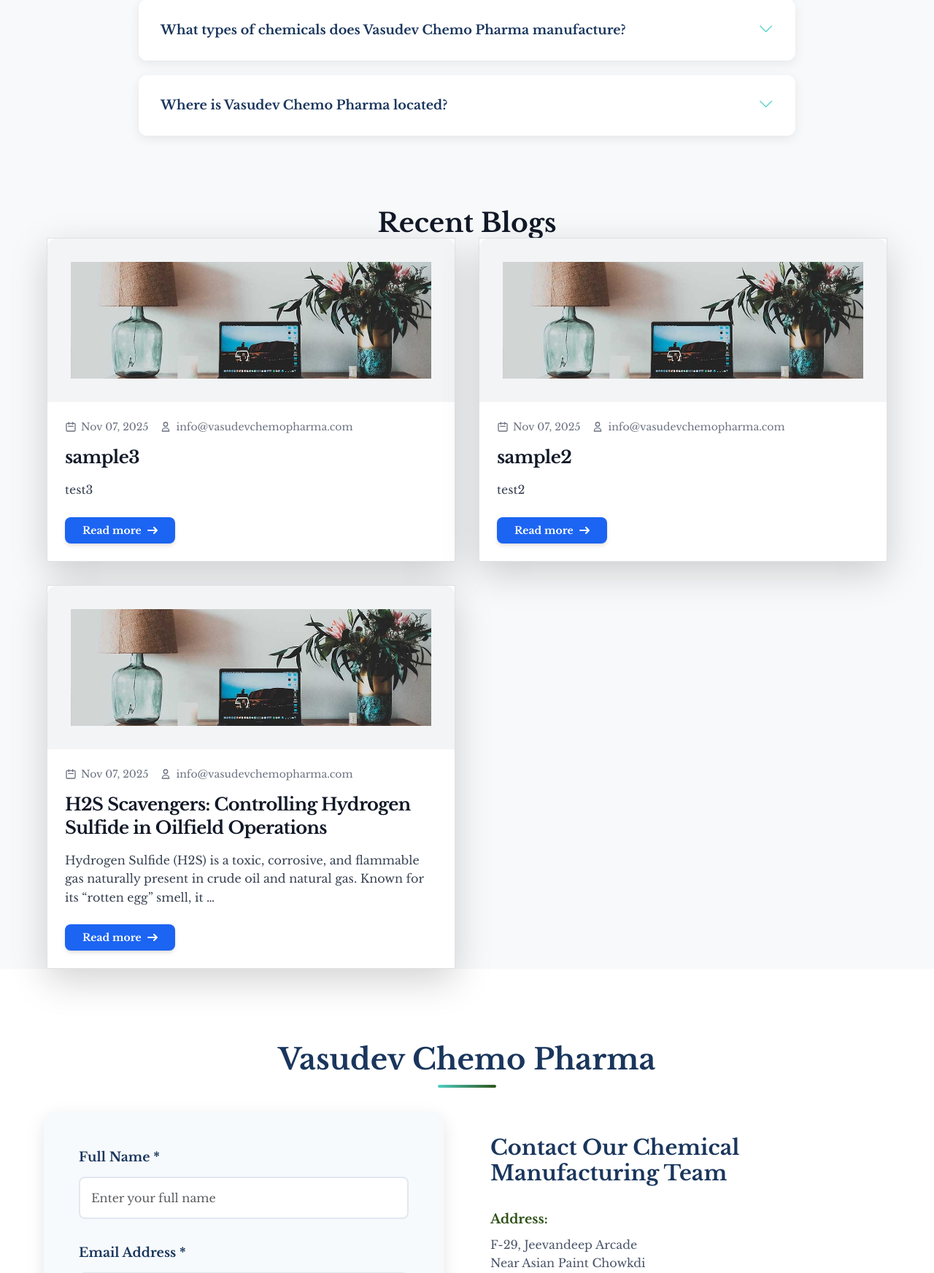
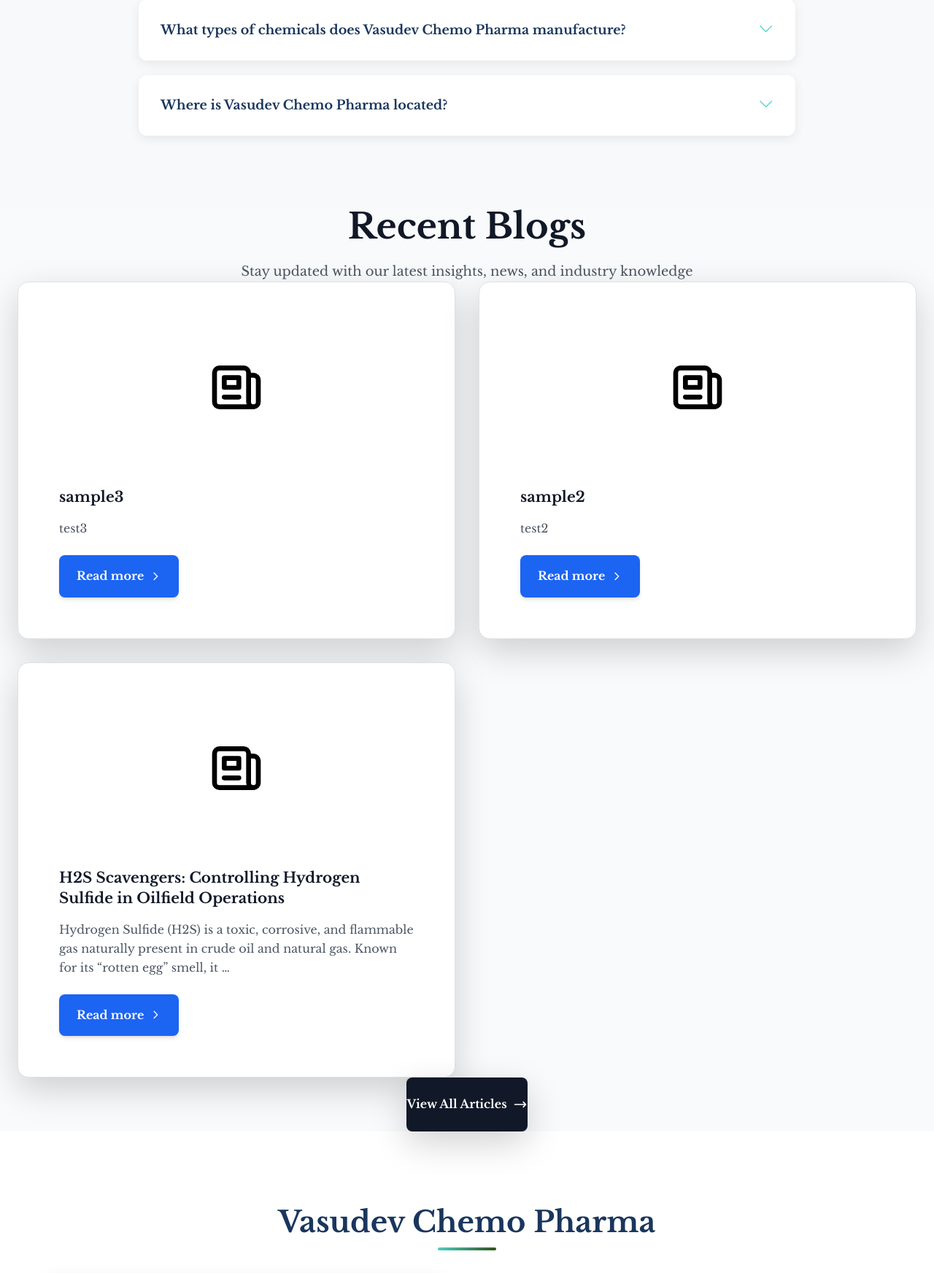
Before and after one commit to vasudevchemopharma-creator/main-website, a Django app: page / in a window 1280 px wide. Shown: the part 3294-5039 px from the top of the page at 73% size. Run offline with Django 5.2, Linux system fonts and the light colour scheme; data comes from the database, SQL or seed files in the repository; both versions use the stored data as it was after the commit; some libraries are stand-ins or nearby versions.

Commit message:
new update

```diff
--- a/app/templates/index.html
+++ b/app/templates/index.html
@@ -1811,93 +1811,126 @@
         </div>
     </section>
 
-    <div class="container mx-auto px-4 py-12">
-        <h1 class="text-4xl font-extrabold text-center mb-12 text-gray-900 dark:text-white">Recent Blogs</h1>
+    <!-- Replace your blog section with this -->
+    <section class="py-16 px-4 bg-gray-50">
+        <div class="max-w-7xl mx-auto">
+            <!-- Section Header -->
+            <div class="text-center mb-12">
+                <h2 class="text-4xl md:text-5xl font-bold text-gray-900 mb-4">
+                    Recent Blogs
+                </h2>
+                <p class="text-lg text-gray-600 max-w-2xl mx-auto">
+                    Stay updated with our latest insights, news, and industry knowledge
+                </p>
+            </div>
 
             {% if recent_blogs %}
-        <!-- Responsive Grid: 1 column on mobile, 2 on tablet/small desktop, 3 on large desktop -->
+            <!-- Blog Cards Grid - Max 3 per row -->
             <div class="grid grid-cols-1 md:grid-cols-2 lg:grid-cols-3 gap-8">
                 {% for blog in recent_blogs %}
                 <div
-                class="bg-white border border-gray-200 rounded-xl shadow-lg hover:shadow-2xl transition duration-300 ease-in-out transform hover:-translate-y-1 dark:bg-gray-800 dark:border-gray-700 overflow-hidden">
-
-                <a href="" class="block">
-                    <!-- Conditional Image Handling -->
+                    class="blog-card bg-white rounded-xl shadow-lg overflow-hidden border border-gray-100 transition-all duration-300 hover:-translate-y-2">
+                    <div class="blog-image-container overflow-hidden rounded-t-xl">
                         {% if blog.image %}
-                    <img class="w-full h-56 object-cover rounded-t-xl" src="{{ blog.image.url }}"
-                        alt="{{ blog.title }}" />
+                        <img src="{{ blog.image.url }}" alt="{{ blog.title }}"
+                            class="blog-image w-full h-56 object-cover transition-transform duration-500 hover:scale-110" />
                         {% else %}
-                    <!-- Fallback Image -->
-                    <img class="w-full h-56 object-cover rounded-t-xl bg-gray-100 dark:bg-gray-700 p-8"
-                        src="{% static 'media/image-1.jpg' %}" alt="{{ blog.title }} placeholder" />
+                        <div
+                            class="w-full h-56 bg-gradient-to-br from-blue-50 to-blue-100 flex items-center justify-center">
+                            <svg class="w-20 h-20 text-blue-300" fill="none" stroke="currentColor" viewBox="0 0 24 24">
+                                <path stroke-linecap="round" stroke-linejoin="round" stroke-width="2"
+                                    d="M19 20H5a2 2 0 01-2-2V6a2 2 0 012-2h10a2 2 0 012 2v1m2 13a2 2 0 01-2-2V7m2 13a2 2 0 002-2V9a2 2 0 00-2-2h-2m-4-3H9M7 16h6M7 8h6v4H7V8z" />
+                            </svg>
+                        </div>
                         {% endif %}
+                    </div>
+
+                    <div class="p-6">
+                        <!-- Title -->
+                        <a href="" class="**!no-underline !hover:no-underline**">
+                            <h3
+                                class="text-xl font-bold text-gray-900 mb-3 line-clamp-2 hover:text-blue-600 transition-colors cursor-pointer">
+                                {{ blog.title }}
+                            </h3>
                         </a>
 
-                <div class="p-6">
-                    <!-- Metadata: Date and Author -->
-                    <!-- Added 'flex-wrap' for safety and adjusted internal element classes -->
-                    <div class="flex items-start text-sm text-gray-500 mb-3 dark:text-gray-400 space-x-4">
-                        <!-- Date: Ensure it stays on one line with 'whitespace-nowrap' -->
-                        <span class="flex items-center whitespace-nowrap flex-shrink-0">
-                            <!-- Calendar Icon (Inline SVG for compatibility) -->
-                            <svg class="w-4 h-4 mr-1.5 flex-shrink-0" fill="none" stroke="currentColor"
-                                viewBox="0 0 24 24" xmlns="http://www.w3.org/2000/svg">
+                        <!-- Excerpt -->
+                        <p class="text-gray-600 mb-6 line-clamp-3 leading-relaxed">
+                            {{ blog.content|truncatewords:25|striptags }}
+                        </p>
+
+                        <!-- Read More Button -->
+                        <a href=""
+                            class="inline-flex items-center gap-2 px-6 py-3 bg-blue-600 text-white font-semibold rounded-lg hover:bg-blue-700 transition-all duration-300 shadow-md hover:shadow-lg group">
+                            Read more
+                            <svg class="w-4 h-4 transform group-hover:translate-x-1 transition-transform" fill="none"
+                                stroke="currentColor" viewBox="0 0 24 24">
                                 <path stroke-linecap="round" stroke-linejoin="round" stroke-width="2"
-                                    d="M8 7V3m8 4V3m-9 8h10M5 21h14a2 2 0 002-2V7a2 2 0 00-2-2H5a2 2 0 00-2 2v12a2 2 0 002 2z">
-                                </path>
-                            </svg>
-                            {{ blog.published_at|date:"M d, Y" }}
-                        </span>
-                        <!-- Author: Added 'min-w-0' and 'truncate' to handle long emails/names elegantly -->
-                        <span class="flex items-center min-w-0 truncate">
-                            <!-- Person Icon -->
-                            <svg class="w-4 h-4 mr-1.5 flex-shrink-0" fill="none" stroke="currentColor"
-                                viewBox="0 0 24 24" xmlns="http://www.w3.org/2000/svg">
-                                <path stroke-linecap="round" stroke-linejoin="round" stroke-width="2"
-                                    d="M16 7a4 4 0 11-8 0 4 4 0 018 0zM12 14a7 7 0 00-7 7h14a7 7 0 00-7-7z"></path>
-                            </svg>
-                            {{ blog.author|default:"The Author" }}
-                        </span>
-                    </div>
-
-                    <a href="" class="block">
-                        <h5
-                            class="mb-3 text-2xl font-bold tracking-tight text-gray-900 dark:text-white hover:text-blue-600 transition duration-150 line-clamp-2">
-                            {{ blog.title }}
-                        </h5>
-                    </a>
-
-                    <p class="mb-4 font-normal text-gray-700 dark:text-gray-400 line-clamp-3">
-                        {{ blog.content|truncatewords:25|safe }}
-                    </p>
-
-                    <!-- Read More Button -->
-                    <!-- Added 'whitespace-nowrap' to the button container to prevent the text and icon from splitting lines -->
-                    <a href=""
-                        class="inline-flex items-center px-4 py-2 text-sm font-semibold text-center text-white bg-blue-600
-                           rounded-lg hover:bg-blue-700 focus:ring-4 focus:outline-none focus:ring-blue-300 dark:bg-blue-600
-                           dark:hover:bg-blue-700 dark:focus:ring-blue-800 transition duration-150 shadow-md whitespace-nowrap">
-                        Read more
-                        <svg class="rtl:rotate-180 w-3.5 h-3.5 ms-2" aria-hidden="true"
-                            xmlns="http://www.w3.org/2000/svg" fill="none" viewBox="0 0 14 10">
-                            <path stroke="currentColor" stroke-linecap="round" stroke-linejoin="round" stroke-width="2"
-                                d="M1 5h12m0 0L9 1m4 4L9 9" />
+                                    d="M9 5l7 7-7 7" />
                             </svg>
                         </a>
                     </div>
                 </div>
                 {% endfor %}
             </div>
+
+            <!-- View All Button (Optional) -->
+            <div class="text-center mt-12">
+                <a href="#"
+                    class="inline-flex items-center gap-2 px-8 py-4 bg-gray-900 text-white font-semibold rounded-lg hover:bg-gray-800 transition-all duration-300 shadow-lg hover:shadow-xl">
+                    View All Articles
+                    <svg class="w-5 h-5" fill="none" stroke="currentColor" viewBox="0 0 24 24">
+                        <path stroke-linecap="round" stroke-linejoin="round" stroke-width="2"
+                            d="M17 8l4 4m0 0l-4 4m4-4H3" />
+                    </svg>
+                </a>
+            </div>
+
             {% else %}
-        <!-- No Blogs Empty State -->
-        <div class="text-center py-16 bg-gray-50 rounded-lg dark:bg-gray-700">
-            <p class="text-gray-600 text-lg dark:text-gray-300">No blogs available at the moment. Check back soon!</p>
+            <!-- Empty State -->
+            <div class="text-center py-20">
+                <svg class="w-24 h-24 mx-auto text-gray-300 mb-4" fill="none" stroke="currentColor" viewBox="0 0 24 24">
+                    <path stroke-linecap="round" stroke-linejoin="round" stroke-width="2"
+                        d="M19 20H5a2 2 0 01-2-2V6a2 2 0 012-2h10a2 2 0 012 2v1m2 13a2 2 0 01-2-2V7m2 13a2 2 0 002-2V9a2 2 0 00-2-2h-2m-4-3H9M7 16h6M7 8h6v4H7V8z" />
+                </svg>
+                <h3 class="text-2xl font-semibold text-gray-700 mb-2">
+                    No Blogs Available
+                </h3>
+                <p class="text-gray-500">
+                    Check back soon for new articles and updates!
+                </p>
             </div>
             {% endif %}
         </div>
     </section>
 
-
+    <style>
+        .line-clamp-2 {
+            display: -webkit-box;
+            -webkit-line-clamp: 2;
+            -webkit-box-orient: vertical;
+            overflow: hidden;
+        }
+
+        .line-clamp-3 {
+            display: -webkit-box;
+            -webkit-line-clamp: 3;
+            -webkit-box-orient: vertical;
+            overflow: hidden;
+        }
+
+        .blog-title {
+            text-decoration: none !important;
+        }
+
+        .blog-title:hover {
+            text-decoration: none !important;
+        }
+
+        a:has(.blog-title) {
+            text-decoration: none !important;
+        }
+    </style>
 
     <!-- Sticky Enquiry Button -->
     <a href="#contact" class="sticky-enquiry-btn">
```
Also changed, not shown: db.sqlite3. Lines whose indentation alone changed are shown as unchanged.
